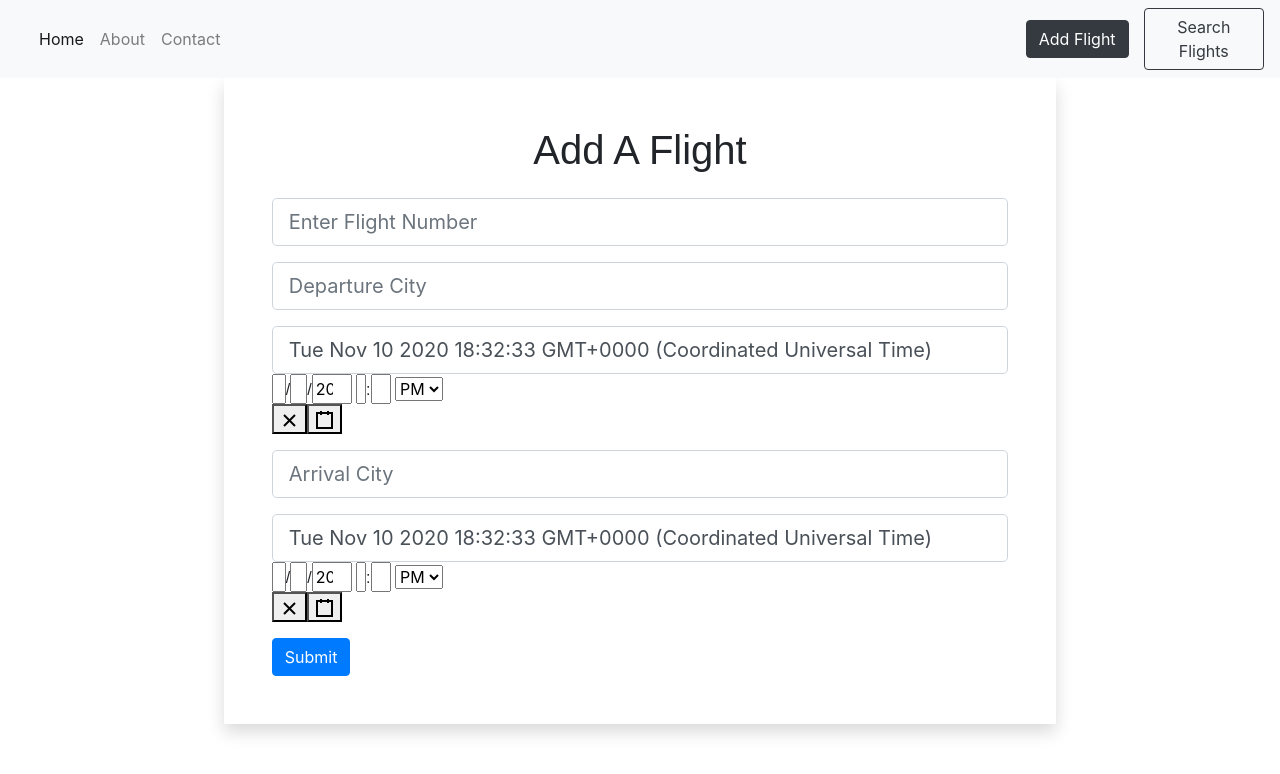
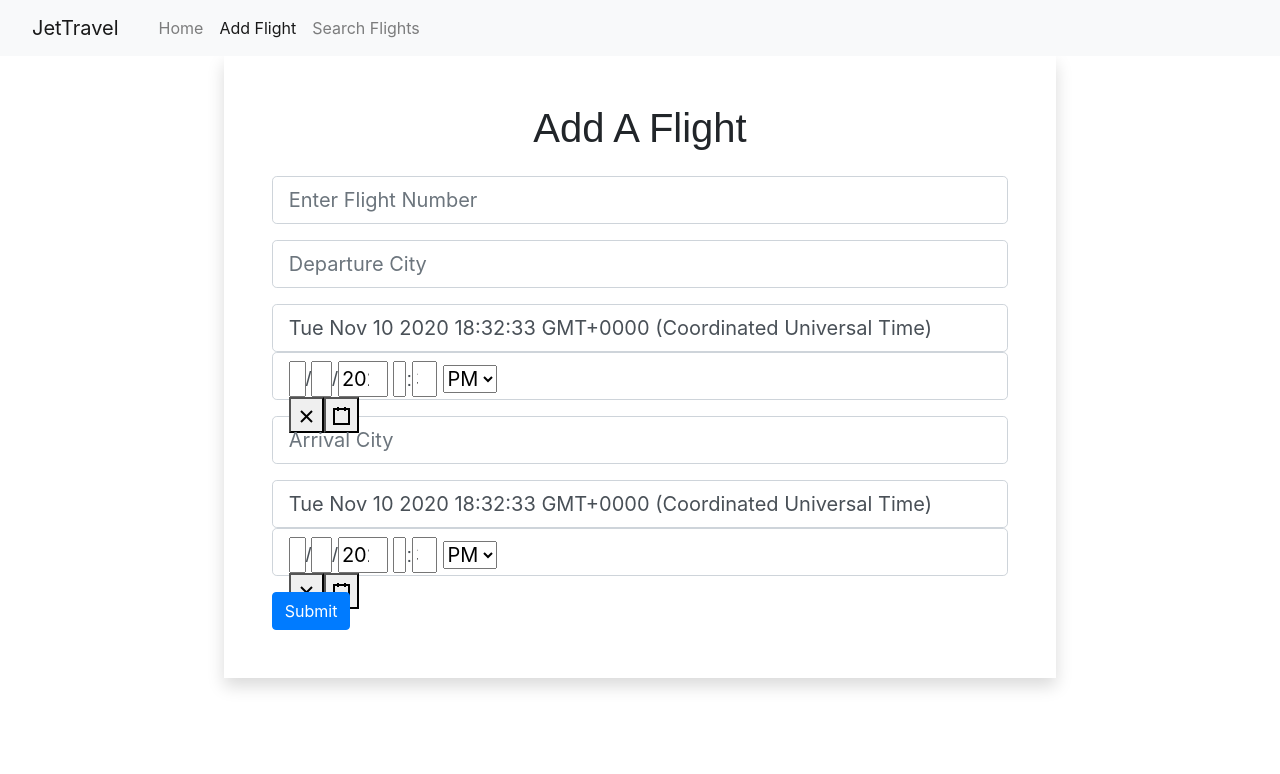
Before and after one commit to TejsinghDhaosriya/Flight-Search-App, a React (Create React App) app in the folder flight-frontend/: page /flights/add in a window 1280 px wide. Shown: the top 774 px of the page. Built offline with nearby package versions, Linux system fonts and the light colour scheme.

Commit message:
frontend-navbar-patch

```diff
--- a/flight-frontend/public/index.html
+++ b/flight-frontend/public/index.html
@@ -3,7 +3,9 @@
   <head>
     <meta charset="utf-8" />
     <link rel="icon" href="%PUBLIC_URL%/favicon.ico" />
-
+    <script src="https://code.jquery.com/jquery-3.2.1.slim.min.js" integrity="sha384-KJ3o2DKtIkvYIK3UENzmM7KCkRr/rE9/Qpg6aAZGJwFDMVNA/GpGFF93hXpG5KkN" crossorigin="anonymous"></script>
+    <script src="https://cdnjs.cloudflare.com/ajax/libs/popper.js/1.12.9/umd/popper.min.js" integrity="sha384-ApNbgh9B+Y1QKtv3Rn7W3mgPxhU9K/ScQsAP7hUibX39j7fakFPskvXusvfa0b4Q" crossorigin="anonymous"></script>
+    <script src="https://maxcdn.bootstrapcdn.com/bootstrap/4.0.0/js/bootstrap.min.js" integrity="sha384-JZR6Spejh4U02d8jOt6vLEHfe/JQGiRRSQQxSfFWpi1MquVdAyjUar5+76PVCmYl" crossorigin="anonymous"></script>
 
     <!-- <link rel="stylesheet" href="https://stackpath.bootstrapcdn.com/bootstrap/4.5.2/css/bootstrap.min.css"> -->
     <meta name="viewport" content="width=device-width, initial-scale=1" />
--- a/flight-frontend/src/components/flights/AddFlight.js
+++ b/flight-frontend/src/components/flights/AddFlight.js
@@ -84,12 +84,11 @@ const AddUser =()=>{
          <input
          type="text"
          className="form-control form-control-lg"
-         placeholder="Enter Your D"
+
          name="departure_time"
          value={flight.departure_time}
-         onChange={e=>onInputChange(e)}
          />
-          <DateTimePicker
+          <DateTimePicker className="form-control form-control-lg"
         onChange={onChange2}
         value={flight.departure_time}
         name="departure_time"
@@ -114,9 +113,8 @@ const AddUser =()=>{
          placeholder="Enter Your Website Name"
          name="arrival_time"
          value={flight.arrival_time}
-         onChange={e=>onInputChange(e)}
          />
-      <DateTimePicker
+      <DateTimePicker className="form-control form-control-lg"
         onChange={onChange}
         value={flight.arrival_time}
         name="arrival_time"
--- a/flight-frontend/src/components/layout/Navbar.js
+++ b/flight-frontend/src/components/layout/Navbar.js
@@ -1,35 +1,60 @@
 import React from 'react';
 import {NavLink} from 'react-router-dom'
 const Navbar =()=>{
-  return(<nav className="navbar navbar-expand-lg navbar-light bg-light">
-  <div className="container">
+  return(
+
+    <nav className="navbar navbar-expand-lg navbar-light bg-light">
+
+  <NavLink className="nav-link navbar-brand" exact to="/">  JetTravel </NavLink>
   <button className="navbar-toggler" type="button" data-toggle="collapse" data-target="#navbarSupportedContent" aria-controls="navbarSupportedContent" aria-expanded="false" aria-label="Toggle navigation">
     <span className="navbar-toggler-icon"></span>
   </button>
 
   <div className="collapse navbar-collapse" id="navbarSupportedContent">
     <ul className="navbar-nav mr-auto">
-      <li className="nav-item active">
-        <NavLink className="nav-link" exact to="/">Home <span className="sr-only">(current)</span></NavLink>
-      </li>
       <li className="nav-item">
-        <NavLink className="nav-link" exact to="/about">About</NavLink>
-      </li>
-
-      <li className="nav-item">
-        <NavLink className="nav-link" exact to="/contact">Contact</NavLink>
-      </li>
-
-     </ul>
+      <NavLink className="nav-link" exact to="/">Home </NavLink>
+             </li>
 
 
-    </div>
-    <NavLink className="btn btn-outline-dark" exact to="/flights/add">Add Flight</NavLink>
-    </div>
-    <div >
-        <NavLink className="btn btn-outline-dark" exact to="/flights/search-flight">Search Flights</NavLink>
-      </div>
+   <li>
+     <NavLink className="nav-link" exact to="/flights/add"> Add  Flight  </NavLink>
+     </li>
+    <li>
+        <NavLink className="nav-link" exact to="/flights/search-flight">Search Flights</NavLink>
+      </li>
+      </ul>
+  </div>
 </nav>
+
+
+
+//   return(<nav className="navbar navbar-expand-lg navbar-light bg-light">
+//   <div className="container">
+
+//   <div className="navbar-collapse" id="navbarSupportedContent">
+//     <ul className="navbar-nav mr-auto">
+//       <li className="nav-item active">
+//         <NavLink className="nav-link" exact to="/">Home <span className="sr-only">(current)</span></NavLink>
+//       </li>
+//       {/* <li className="nav-item">
+//         <NavLink className="nav-link" exact to="/about">About</NavLink>
+//       </li>
+
+//       <li className="nav-item">
+//         <NavLink className="nav-link" exact to="/contact">Contact</NavLink>
+//       </li>  */}
+
+//      </ul>
+
+
+//     </div>
+//     <NavLink className="btn btn-outline-dark" exact to="/flights/add">Add Flight</NavLink>
+//     </div>
+//     <div >
+//         <NavLink className="btn btn-outline-dark" exact to="/flights/search-flight">Search Flights</NavLink>
+//       </div>
+// </nav>
   )
 
 }
```
